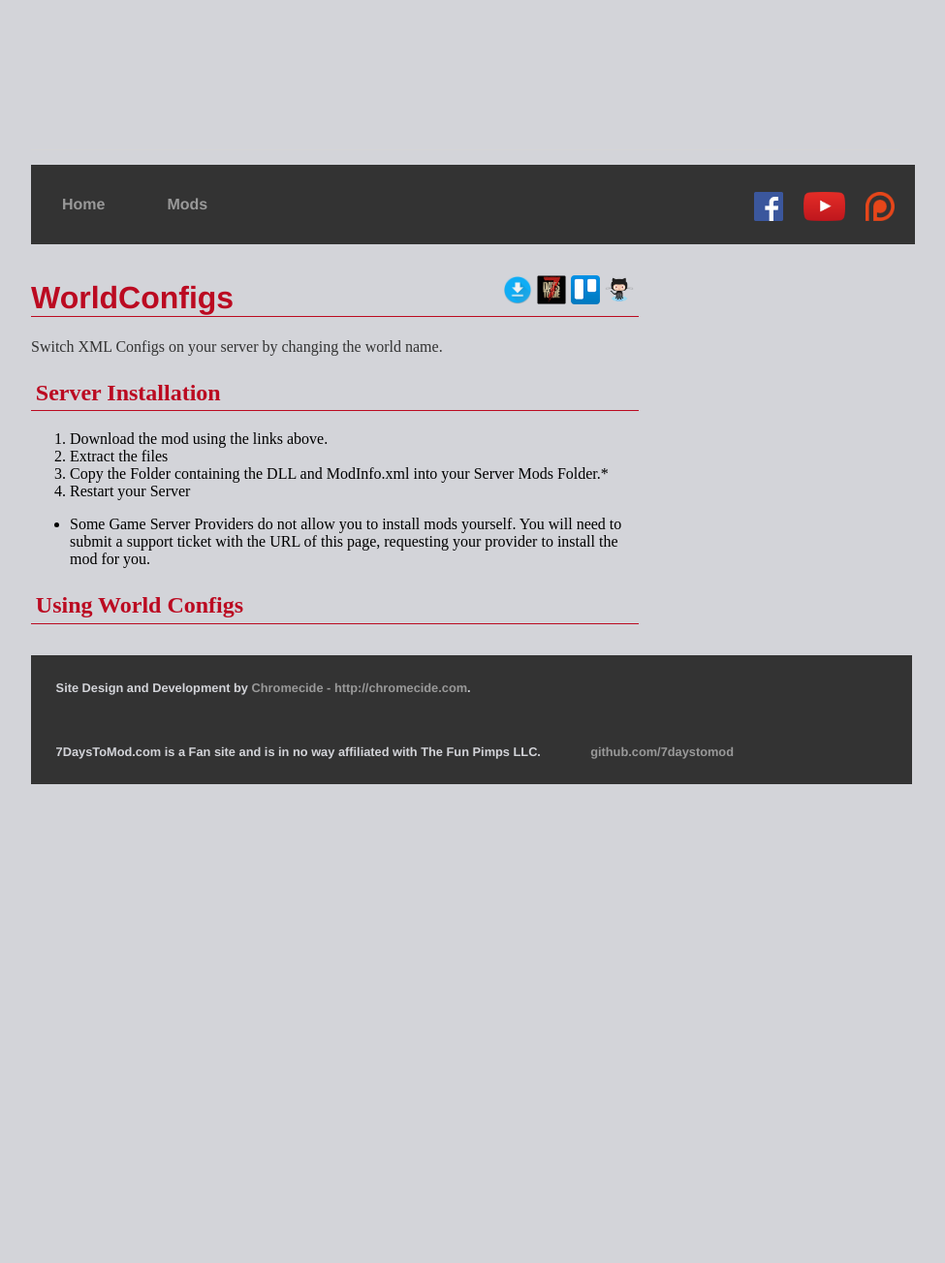
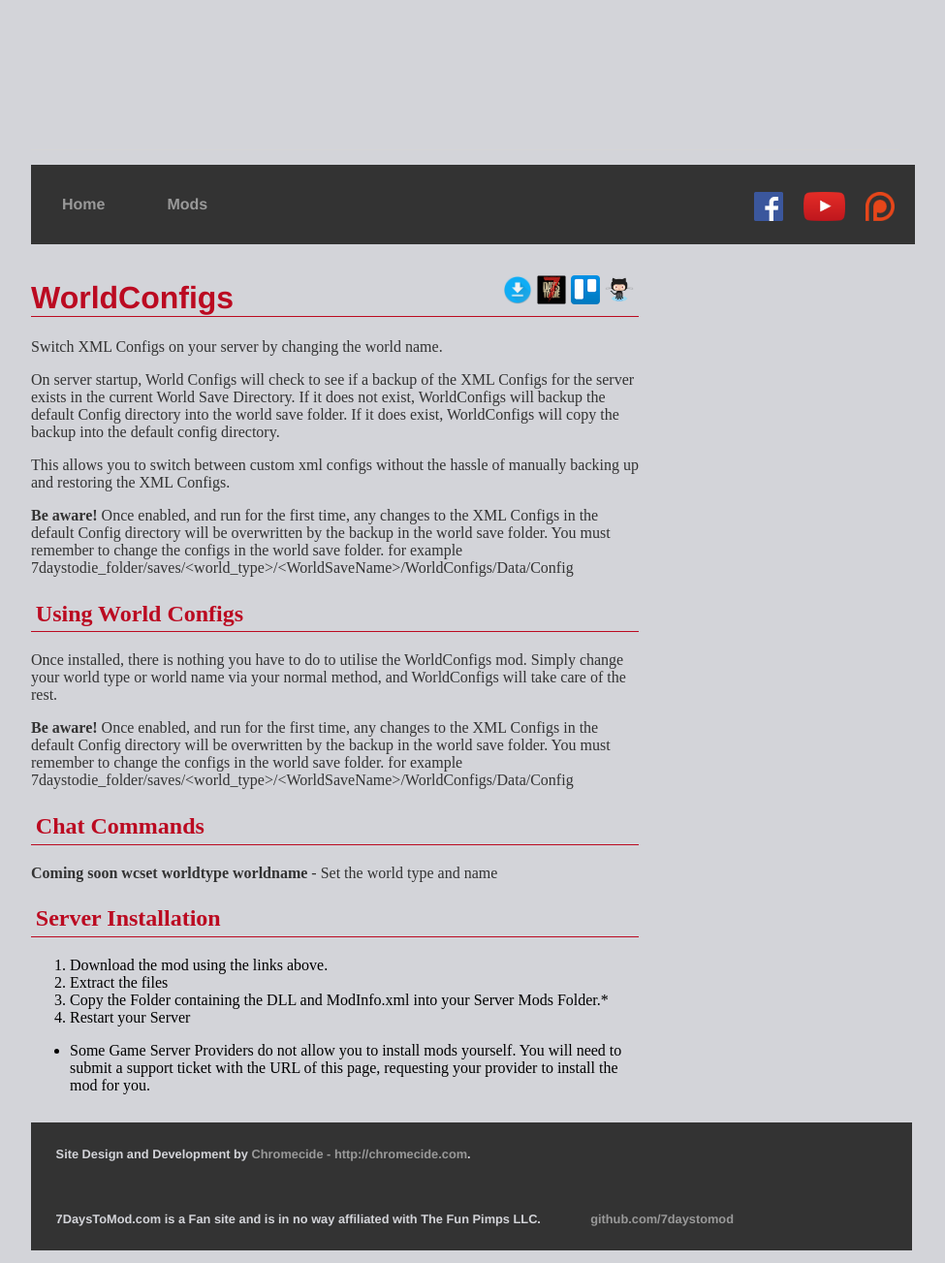
Before and after one commit to 7DaysToMod/7daystomod.github.io, a Jekyll site: the page built from mods/WorldConfigs/index.md, in a window 1280 px wide. Shown: the whole page at 97% size, without its empty margins (160-1135 px from the left). Built offline with Jekyll 4.4.1, drawn with Linux system fonts in a browser that asks for light colours; before the commit the page ends 900 px from its top, so only the background shows below that.

Commit message:
updating docs

```diff
--- a/mods/WorldConfigs/index.md
+++ b/mods/WorldConfigs/index.md
@@ -29,6 +29,22 @@ title: 7DaysToMod - Dedicated Server Mods - 7dtmlib
 
 Switch XML Configs on your server by changing the world name.
 
-{% include serverinstall.md %}
+
+On server startup, World Configs will check to see if a backup of the XML Configs for the server exists in the current World Save Directory.  If it does not exist, WorldConfigs will backup the default Config directory into the world save folder.  If it does exist, WorldConfigs will copy the backup into the default config directory.
+
+This allows you to switch between custom xml configs without the hassle of manually backing up and restoring the XML Configs.
+
+__Be aware!__  Once enabled, and run for the first time, any changes to the XML Configs in the default Config directory will be overwritten by the backup in the world save folder.  You must remember to change the configs in the world save folder. for example 7daystodie_folder/saves/&lt;world_type&gt;/&lt;WorldSaveName&gt;/WorldConfigs/Data/Config
 
 ## Using World Configs
+
+Once installed, there is nothing you have to do to utilise the WorldConfigs mod.  Simply change your world type or world name via your normal method, and WorldConfigs will take care of the rest.
+
+__Be aware!__  Once enabled, and run for the first time, any changes to the XML Configs in the default Config directory will be overwritten by the backup in the world save folder.  You must remember to change the configs in the world save folder. for example 7daystodie_folder/saves/&lt;world_type&gt;/&lt;WorldSaveName&gt;/WorldConfigs/Data/Config
+
+
+## Chat Commands
+
+__Coming soon wcset worldtype worldname__ - Set the world type and name
+
+{% include serverinstall.md %}
```
Also changed, not shown: mods/PaydayBounties/index.md (+1 -1 lines), mods/PlayerLogger/index.md (+6 -0 lines).
